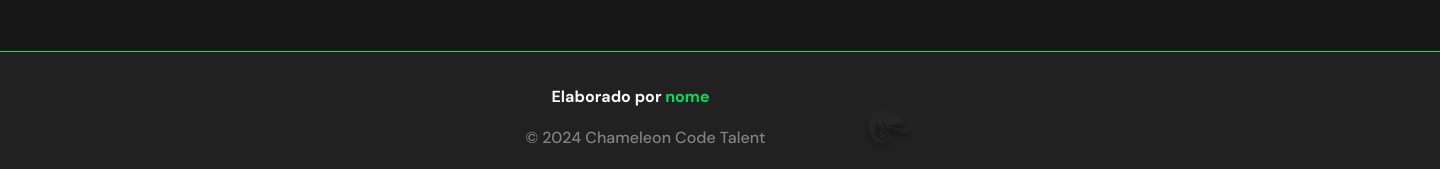
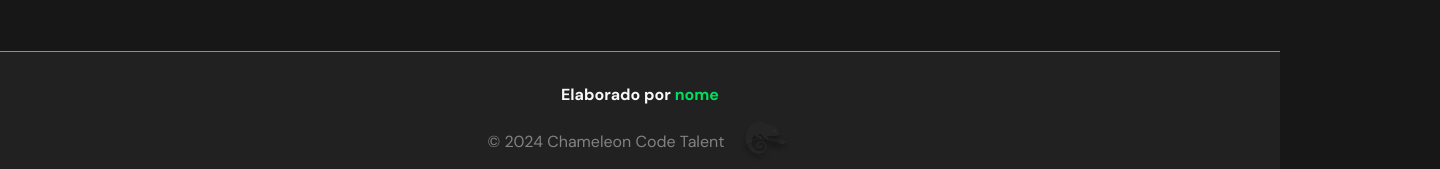
Before and after one commit to Chameleon-Code-Talent/frontend, a React (Vite) app: page /meu-portfolio in a window 1280 px wide. Shown: the part 2916-3085 px from the top of the page, 1440 px wide, since content can reach past the window. Built offline with nearby package versions, Linux system fonts and the light colour scheme.

Commit message:
style: Adjusted footer spacing

```diff
--- a/src/components/Footer/footer.module.css
+++ b/src/components/Footer/footer.module.css
@@ -1,6 +1,6 @@
 .container {
-  width: 90rem;
-  height: 7.5rem;
+  padding-top: 2rem;
+  padding-bottom: 2rem;
   margin-top: 8rem;
   border-top: 0.063rem var(--green-color) solid;
   background-color: var(--dark-200);
@@ -8,28 +8,29 @@
   flex-direction: column;
   justify-content: center;
   align-items: center;
-}
-
-.containerNome {
-  display: flex;
-  justify-content: center;
+  gap: 1rem;
 }
 
 .texto {
   font-size: 1rem;
   font-weight: 700;
-  line-height: 1.302rem;
   color: var(--white-100);
 }
 
 .nome {
   font-size: 1rem;
   font-weight: 700;
-  line-height: 1.302rem;
   color: var(--green-color);
 }
 
 .containerChameleon {
   display: flex;
   justify-content: center;
+  align-items: center;
+  gap: 1rem;
 }
+
+.chameleon {
+  color: var(--dark-400);
+  font-size: 1rem;
+}
--- a/src/components/Footer/index.jsx
+++ b/src/components/Footer/index.jsx
@@ -5,13 +5,13 @@ const Footer = () => {
   return (
     <div className={styles.container}>
       <div className={styles.containerNome}>
-        <p className={styles.texto}>
+        <span className={styles.texto}>
           Elaborado por <strong className={styles.nome}>nome</strong>
-        </p>
+        </span>
       </div>
 
       <div className={styles.containerChameleon}>
-        <p className={styles.chameleon}>© 2024 Chameleon Code Talent</p>
+        <span className={styles.chameleon}>© 2024 Chameleon Code Talent</span>
         <img src={marcadaagua} alt="icone de marca d agua chameleon" />
       </div>
     </div>
```
